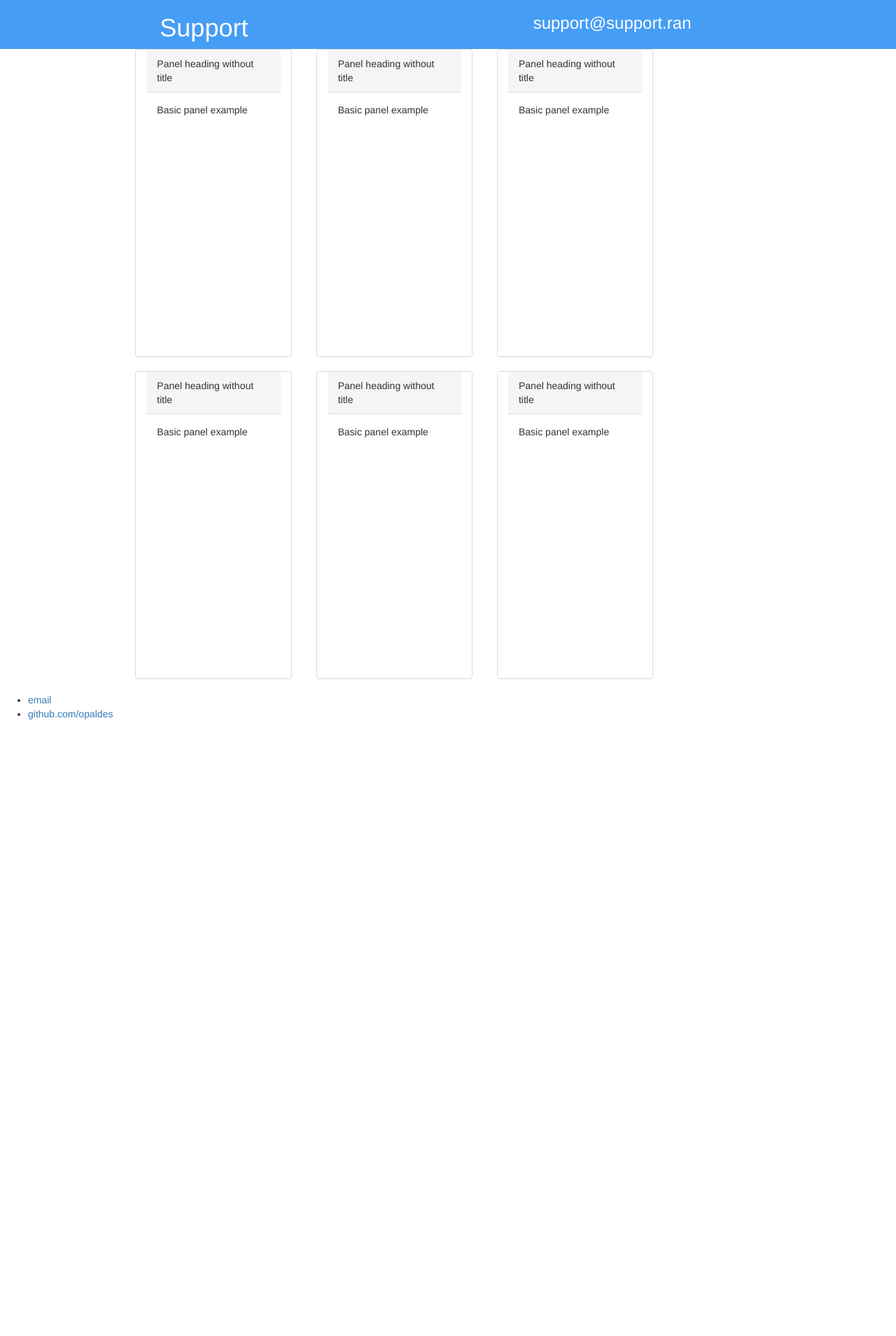
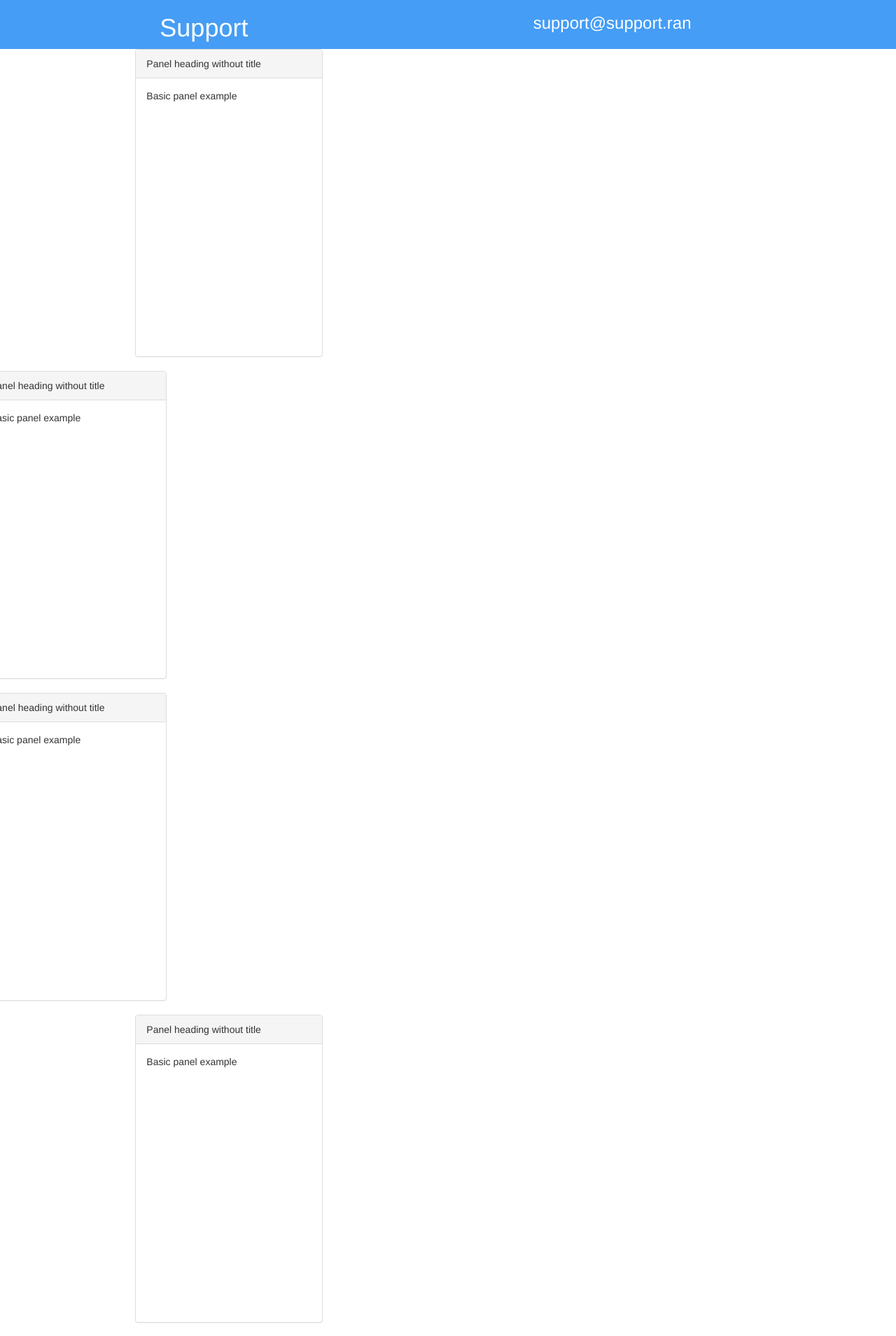
Before and after one commit to jeremy-seipelt/opaldes.github.io, a Jekyll site: the page built from index.html, in a window 1280 px wide. Shown: the top 1909 px of the page at 70% size. Built offline with Jekyll 4.4.1, drawn with Linux system fonts in a browser that asks for light colours; before the commit the page ends 1040 px from its top, so only the background shows below that.

Commit message:
Update index.html

```diff
--- a/index.html
+++ b/index.html
@@ -4,19 +4,19 @@
 ---
 
  <div class="row">
- 	<div class="panel panel-default index-panel col-md-offset-2 col-md-2">
+ 	<div class="panel panel-default index-panel col-md-offset-2">
  	   <div class="panel-heading">Panel heading without title</div>
  		 <div class="panel-body">
  			   Basic panel example
  		 </div>
  	</div>
- 	<div class="panel panel-default index-panel col-md-2">
+ 	<div class="panel panel-default index-panel">
  	   <div class="panel-heading">Panel heading without title</div>
  		 <div class="panel-body">
  			   Basic panel example
  		 </div>
  	</div>
- 	<div class="panel panel-default index-panel col-md-2">
+ 	<div class="panel panel-default index-panel">
  	  <div class="panel-heading">Panel heading without title</div>
  		 <div class="panel-body">
  			   Basic panel example
@@ -24,19 +24,19 @@
  	</div>
  </div>
  <div class="row">
- 	<div class="panel panel-default index-panel col-md-offset-2 col-md-2">
+ 	<div class="panel panel-default index-panel col-md-offset-2">
  	  	   <div class="panel-heading">Panel heading without title</div>
  		 <div class="panel-body">
  			   Basic panel example
  		 </div>
  	</div>
- 	<div class="panel panel-default index-panel col-md-2">
+ 	<div class="panel panel-default index-panel">
  	  	   <div class="panel-heading">Panel heading without title</div>
  		 <div class="panel-body">
  			   Basic panel example
  		 </div>
  	</div>
- 	<div class="panel panel-default index-panel col-md-2">
+ 	<div class="panel panel-default index-panel">
  	  	   <div class="panel-heading">Panel heading without title</div>
  		 <div class="panel-body">
  			   Basic panel example
```
